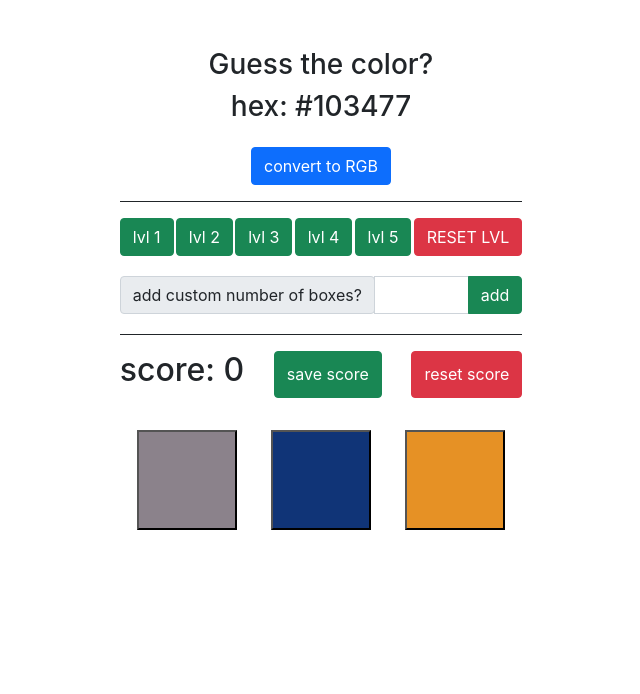
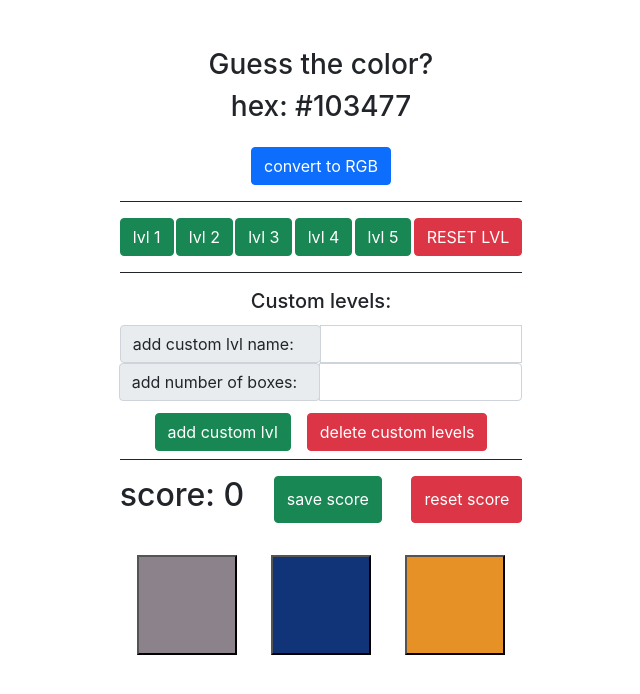
Before and after one commit to CupeX/react-color-game, a React (Create React App) app: page / in a window 1280 px wide. Shown: the top 694 px of the page, without its empty margins (319-959 px from the left). Built offline with nearby package versions, Linux system fonts and the light colour scheme.

Commit message:
new update

```diff
--- a/src/components/mainVisual.js
+++ b/src/components/mainVisual.js
@@ -20,7 +20,9 @@ const MainVisual = () => {
   const [score, setScore] = useState(0);
   const [reducedBoxesList, setReducedBoxesList] = useState([]);
   const [lvlButton, setLvlButton] = useState([1, 2, 3, 4, 5]);
-  const [customLvl, setCustomLvl] = useState('');
+  const [customLvlName, setCustomLvlName] = useState('');
+  const [customLvlBoxes, setCustomLvlBoxes] = useState('');
+  const [customLvl, setCustomLvl] = useState([]);
 
   useEffect(() => {
     getNewColors();
@@ -77,14 +79,29 @@ const MainVisual = () => {
   };
 
   const customLvlHandler = e => {
-    setCustomLvl(e.target.value);
+    setCustomLvlBoxes(e.target.value);
+  };
+
+  const customLvlNameHandler = e => {
+    setCustomLvlName(e.target.value);
   };
 
   const formSubmissionHandler = e => {
     e.preventDefault();
-    lvlHandler(+customLvl);
-    getNewColors();
-    setCustomLvl('');
+    // lvlHandler(+customLvl);
+    // getNewColors();
+    setCustomLvlBoxes('');
+    setCustomLvlName('');
+    const addLvl = {
+      lvlName: customLvlName,
+      lvlNumBoxes: +customLvlBoxes,
+    };
+
+    setCustomLvl(prevState => [addLvl, ...prevState]);
+  };
+
+  const deleteCustomLvlsHandler = () => {
+    setCustomLvl([]);
   };
 
   return (
@@ -105,11 +122,10 @@ const MainVisual = () => {
         </ButtonComponent>
       </div>
 
-      <div className="border-bottom border-dark pb-3">
-        <div className="d-flex justify-content-between mb-3">
+      <div className="border-bottom border-dark">
+        <div className="d-flex justify-content-between mb-3 border-bottom border-dark pb-3">
           {lvlButton.map(x => (
             <Button onClick={() => lvlHandler(x * 3)} color="success">
-              {' '}
               lvl {x}
             </Button>
           ))}
@@ -119,21 +135,52 @@ const MainVisual = () => {
           </ButtonComponent>
         </div>
 
+        <div>
+          <h5>Custom levels:</h5>
+          {customLvl.map(x => (
+            <Button
+              onClick={() => lvlHandler(x.lvlNumBoxes)}
+              color="success"
+              className="m-2"
+            >
+              {x.lvlName}
+            </Button>
+          ))}
+        </div>
+
         <form onSubmit={formSubmissionHandler}>
           <InputGroup className="py-1">
-            <InputGroupAddon addonType="prepend">
-              <InputGroupText>add custom number of boxes?</InputGroupText>
+            <InputGroupAddon addonType="prepend" className="w-50">
+              <InputGroupText>add custom lvl name:</InputGroupText>
+            </InputGroupAddon>
+            <Input
+              type="text"
+              name="lvl name"
+              value={customLvlName}
+              onChange={customLvlNameHandler}
+            />
+            <InputGroupAddon addonType="prepend" className="w-50">
+              <InputGroupText>add number of boxes:</InputGroupText>
             </InputGroupAddon>
             <Input
               type="number"
               name="lvls"
-              value={customLvl}
+              value={customLvlBoxes}
               onChange={customLvlHandler}
             />
-            <Button type="submit" color="success">
-              add
-            </Button>
           </InputGroup>
+
+          <Button type="submit" color="success" className="m-2">
+            add custom lvl
+          </Button>
+          <Button
+            onClick={() => deleteCustomLvlsHandler()}
+            type="btn"
+            color="danger"
+            className="m-2"
+          >
+            delete custom levels
+          </Button>
         </form>
       </div>
       <ColorBoxes
```
